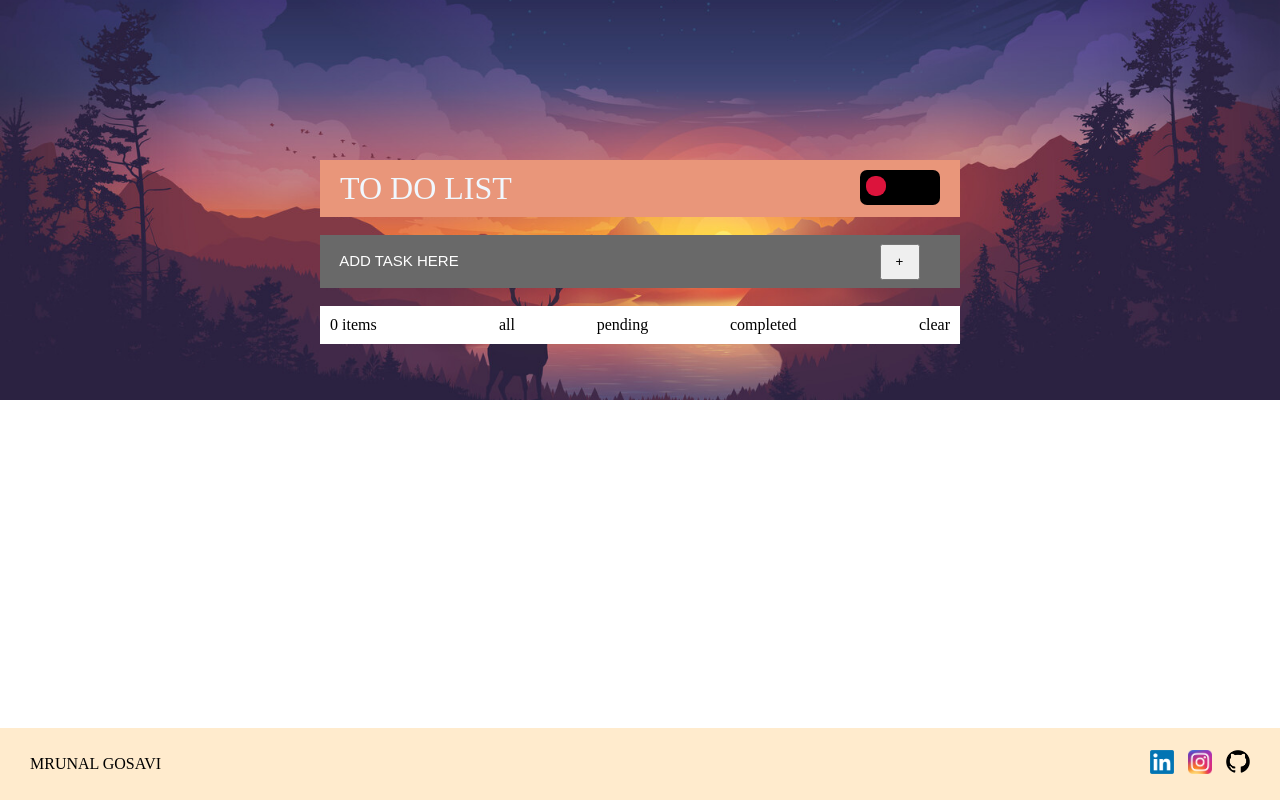
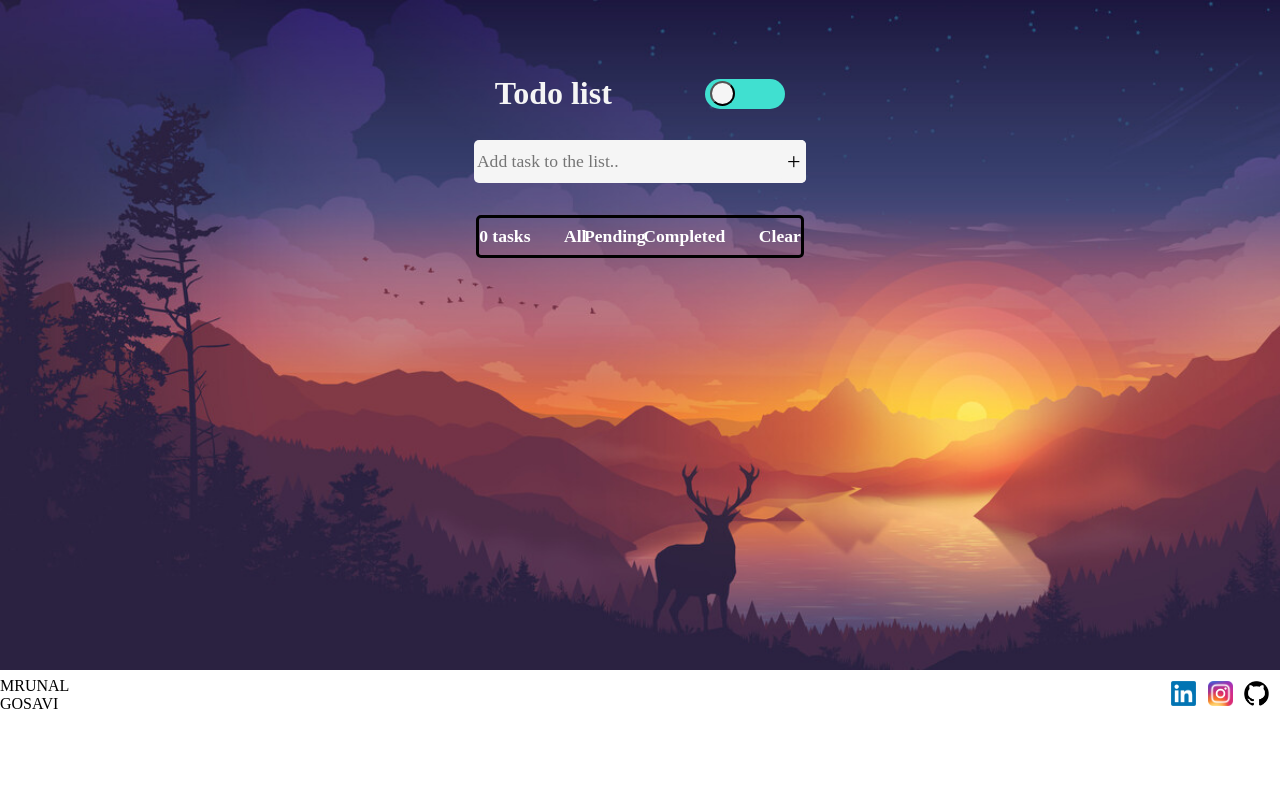
Before and after one commit to Mrunal-09/FULL-STACK-WD, a plain HTML site: page CSS1.html in a window 1280 px wide. Drawn offline with Linux system fonts and the light colour scheme.

Commit message:
To do list

```diff
--- a/CSS1.html
+++ b/CSS1.html
@@ -4,46 +4,31 @@
   <meta charset="UTF-8">
   <meta http-equiv="X-UA-Compatible" content="IE=edge">
   <meta name="viewport" content="width=device-width, initial-scale=1.0">
-  <link rel="stylesheet" href="./assets/css/style.css">
+  <link rel="stylesheet" href="./style.css">
+  <script defer src="assets/app.js"></script>
   <title>TO DO LIST</title>
-
-</head>
-<body>
-  <header>
-    <div class="mainbox">
-      <div class="todo">
-       <div>
-         TO DO LIST
-       </div>
-      <div class="button">
-
-        <div class="circle">
-
-        </div>
-
-      </div>
-
-    </div><br>
-    <div class="add">
-    <input type="text" placeholder="ADD TASK HERE">
-
-      <button class="addbtn" >+</button>
-    </div><br>
-    <div class="allone">
-      <div class="items">0 items</div>
-      <div class="list">
-        <div class="all">all</div>
-        <div class="pending">pending</div>
-        <div class="completed">completed</div>
-      </div>
-      <div class="clear">clear</div>
+  <body>
+  </head></header>
+  <div class="cnt1">
+    <h1>Todo list</h1>
+    <div class="subcont1">
+        <div id="mode"><button></button></div>
     </div>
-
+</div>
+<div class="cont2">
+    <input type="text" name="task" placeholder="Add task to the list..">
+    <button id="addtask">+</button>
+</div>
+<div id="listheader">
+    <div id="totaltasks">0 tasks</div>
+    <div>
+        <div>All</div>
+        <div>Pending</div>
+        <div>Completed</div>
     </div>
-
-
-    </div>
-  </header>
+    <div id="clearAll">Clear</div>
+</div>
+<ul></ul>
   <footer>
     <div class="name">
       MRUNAL GOSAVI
--- a/assets/css/style.css
+++ /dev/null
@@ -1,133 +0,0 @@
-*{
-  padding: 0;
-  margin: 0;
-  box-sizing: border-box;
-  list-style: none;
-  text-decoration: none;
-  color: none;
-}
-header{
-  background-image: url(../day.jpeg);
-  background-size: cover;
-  background-position: center;
-  height: 50vh;
-  display: flex;
-  justify-content: center;
-}
-.mainbox{
-
-  height: 300px;
-  width: 50vw;
-  margin-top: 20vh;
-
-}
-.todo{
-  width: 100%;
-  display: flex;
-  justify-content: space-between;
-  font-size: 2rem;
-  padding: 10px 20px;
-  color: aliceblue;
-  background-color: darksalmon;
- }
-.button{
-  width: 80px;
-  height: 35px;
-  border-radius:7px;
-  background-color: black;
-}
-.circle{
-  display: flex;
-  width: 20px;
-  height:20px;
-  border-radius:45%;
-  background-color:crimson;
-  align-self: center;
-  margin: 6px;
-}
-.circle:hover{
-  background-color:rgb(44, 210, 240);
-  width: 70px;
-  cursor: pointer;
-
-}
-/*
-@keyframes .circle:hover {
-  0%{
-    transform: translateY(3px);
-  }
-  25%{
-    transform: translatey(0px);
-  }
-  50%{
-    transform: translate(300px,300px);
-  }
-  75%{
-    transform:translate(600px,0px);
-  }
-  100%{
-    transform: translate();
-  }
-
-}
- */
- .add{
-   background-color: dimgray;
- }
- .add input{
-   padding:3%;
-   width:86.8%;
-   background-color:dimgray;
-   border:none
-
- }
- .add input::placeholder{
-   font-size: 15px;
-   color: white;
- }
- .addbtn{
-  width: 40px;
-  height: 36px;
- }
- .addbtn:hover{
-   cursor: pointer;
- }
- .allone{
-   background-color: white;
-   display: flex;
-   justify-content: space-between;
-   padding:10px 10px;
-
- }
- .list{
-  display: flex;
-  width: 48%;
-  justify-content: space-between;
-
-
-
-
- }
-
-
-footer{
-  background-color: blanchedalmond;
-  display: flex;
-  height: 9vh;
-  justify-content: space-between;
-  /* two div in footer ome name and one social */
-  align-items: center;
-  position: fixed;
-  bottom: 0;
- left: 0;
- right: 0;
- padding:10px 30px ;
-}
-.social{
-  width: 100px;
-  display: flex;
-  justify-content:space-between;
-}
-img{
-  width:1.5rem;
-}
--- /dev/null
+++ b/style.css
@@ -0,0 +1,176 @@
+
+* {
+    margin:0px;
+    padding: 0px;
+    box-sizing: border-box;
+    font-family: Poppins;
+    position: relative;
+}
+body{
+    position: relative;
+    height: 720px;
+    background-image: url("./assets/day.jpeg");
+    background-repeat: no-repeat;
+    background-size: cover;
+}
+header{
+    width:100%;
+    height: 125px;
+    background-color:rgb(252, 247, 247);
+}
+footer{
+    display: flex;
+    height:50px;
+    width:100%;
+    flex-direction: row;
+    align-items: center;
+    justify-content: space-between;
+    position:absolute;
+    bottom:0px;
+    background:white;
+}
+img{
+    width:25px;
+    height:25px;
+}
+footer div{
+  display:flex;
+  width:120px;
+  height:50px;
+  justify-content: space-evenly;
+  align-items: center;
+}
+div.cnt1{
+  display:flex;
+  /* flex-wrap:wrap; */
+  position:absolute;
+  left: 35%;
+  width:30%;
+  height:10%;
+  top: 8%;
+  justify-content:space-around;
+  align-items: center;
+  color:whitesmoke;
+}
+button{
+    width: 25px;
+    height: 25px;
+    border-radius: 5px;
+    cursor: pointer;
+}
+div.cont2{
+    display:flex;
+    width:26%;
+    height:6%;
+    justify-content: space-between;
+    align-items: center;
+    position:absolute;
+    left:37%;
+    top: 140px;
+    border-radius: 5px;
+    background: whitesmoke;
+}
+div.cont2 input{
+    font-size: 1.1rem;
+    padding: 1%;
+    border:none ;
+    background: whitesmoke;
+}
+div.cont2 button{
+    font-size: 1.5rem;
+    height: 100%;
+    background:whitesmoke;
+    font-weight:500;
+    border:none;
+}
+div.cont2 button:hover{
+    cursor:cursor;
+}
+ul{
+    position: absolute;
+    left:37.3vw;
+    top:260px;
+    background-color:rgb(148, 112, 112);
+    width:25.3%;
+    border-radius: 5px;
+}
+li{
+    display:flex;
+    /* flex-wrap:wrap; */
+    background-color:whitesmoke;
+    margin:10px;
+    border-radius: 2px;
+    justify-content: space-between;
+}
+.delete{
+    border:none;
+    font-size: 1rem;
+    color:red;
+    font-weight:bold;
+    background-color: whitesmoke;
+}
+div#listheader{
+    display:flex;
+    /* flex-wrap:wrap; */
+    background-color:transparent ;
+    color: white;
+    font-weight: 600;
+    width:25.6%;
+    height:6%;
+    justify-content: space-between;
+    font-size: 1.1rem;
+    align-items: center;
+    position:absolute;
+    left:37.2%;
+    top:215px;
+    border-radius: 5px;
+    border:3px solid black;
+}
+div#listheader :nth-child(2){
+    display: flex;
+    /* flex-wrap:wrap; */
+    width:42%;
+    justify-content: center;
+}
+div#listheader :nth-child(2) div:hover{
+    color:black;
+    cursor:pointer;
+}
+div#clearAll:hover{
+    cursor:pointer;
+    color:black;
+}
+.darkmode{
+    background-color: black;
+    color:white;
+}
+div#mode button{
+    background-color: whitesmoke;
+    border-radius: 50px;
+    position: absolute;
+    top:-18px;
+    margin: 5px;
+}
+.shift{
+    left:44px;
+}
+div.subcont1{
+    display:flex;
+    width:80px;
+    height:30px;
+    align-items:center;
+    border-radius: 20px;
+    background-color:turquoise;
+    position: relative;
+}
+.flexbox{
+    display: flex;
+    width:60px;
+    justify-content:space-between;
+}
+.noback{
+    border:none;
+    background-color:transparent;
+    width:20px;
+    font-weight: bold;
+}
```
Also changed, not shown: app.js (added, +169 -0 lines), index.js (added).
